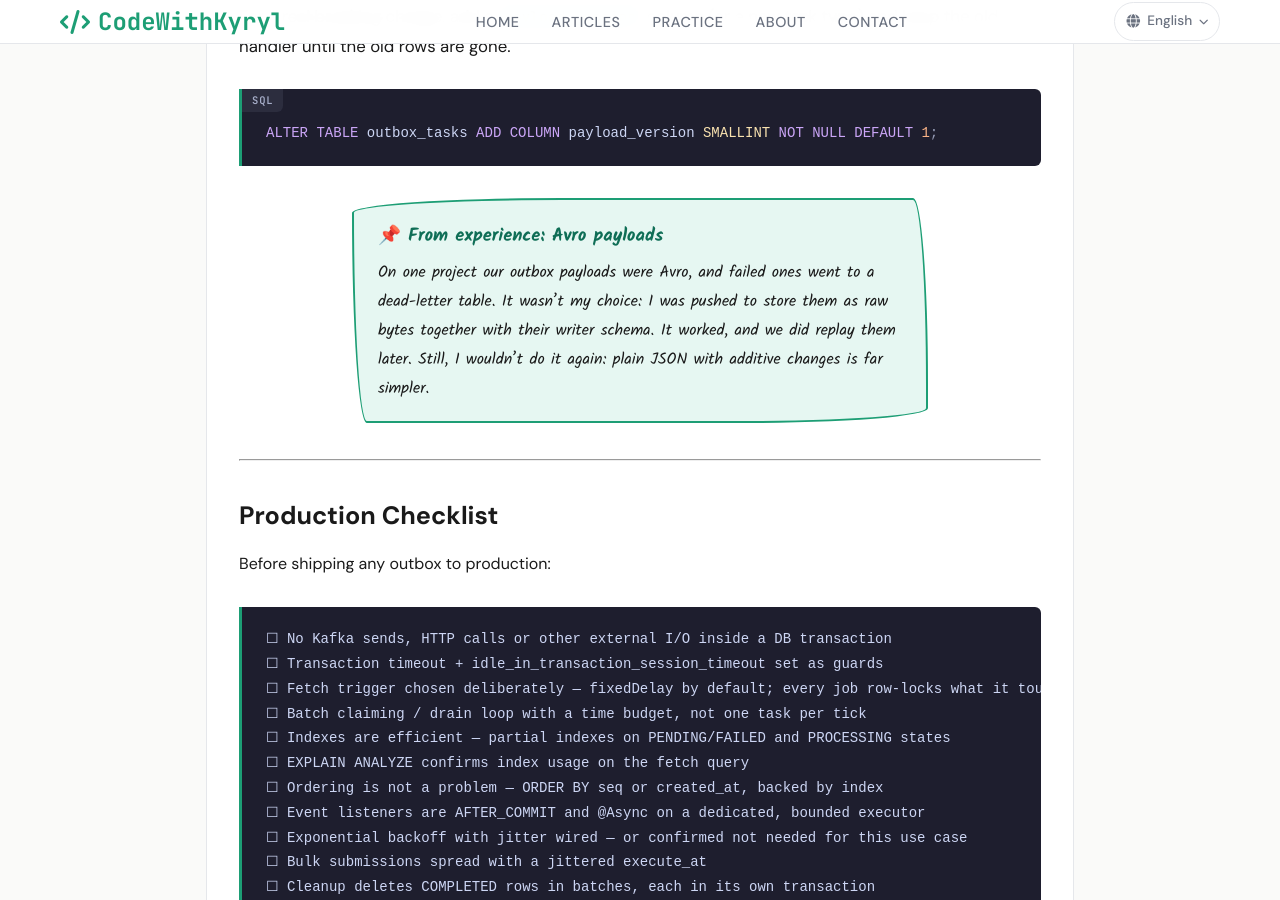
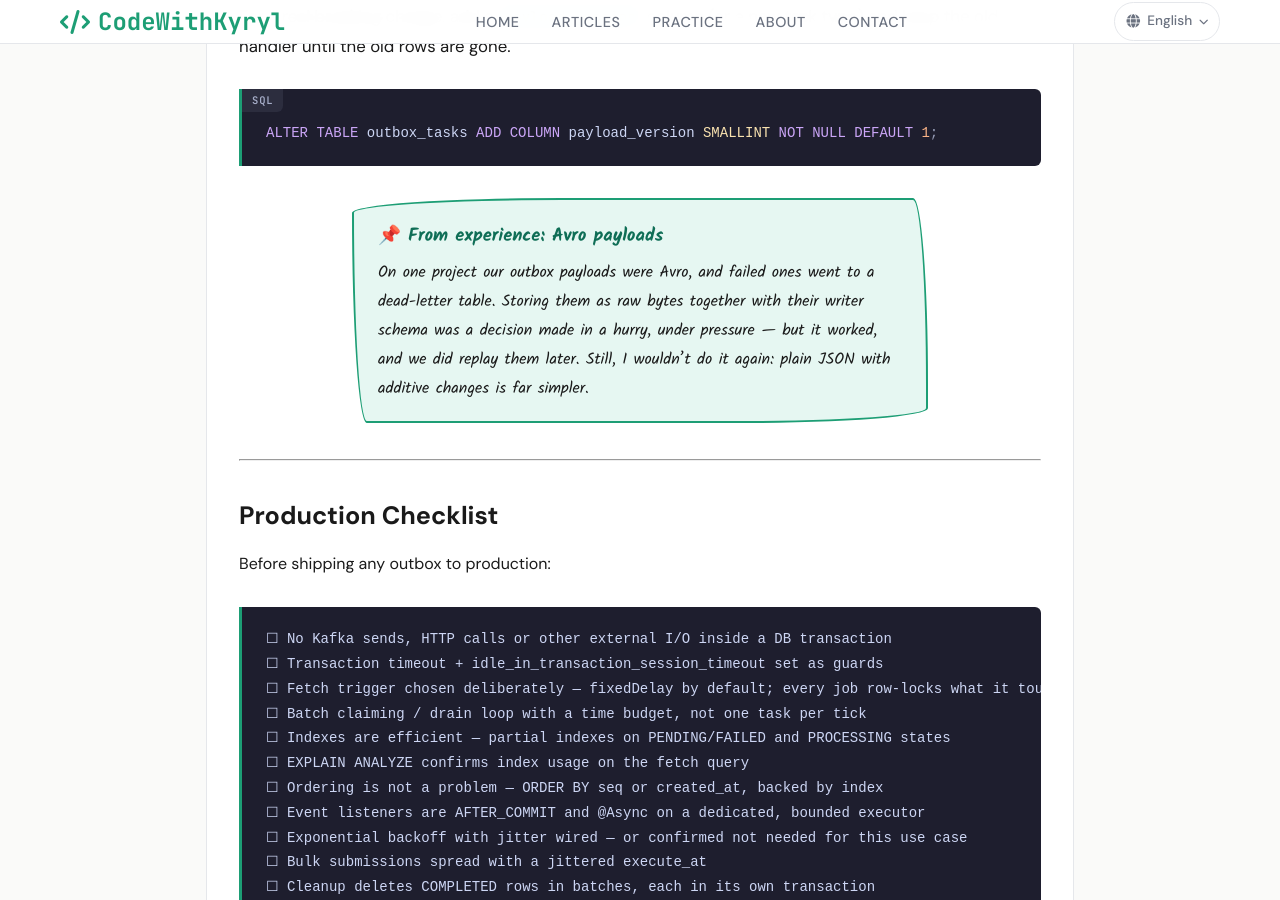
Before and after one commit to javaAndScriptDeveloper/codeWithKyryl, a Jekyll site: the page built from _articles/outboxes.md, in a window 1280 px wide and 900 px high, scrolled down 45314 px. Built offline with Jekyll 4.4.1, drawn with Linux system fonts in a browser that asks for light colours.

Commit message:
Reword the Avro note: a rushed decision that still worked
Co-Authored-By: Claude Opus 5.5 <noreply@anthropic.com>

```diff
--- a/_articles/outboxes.md
+++ b/_articles/outboxes.md
@@ -1818,9 +1818,9 @@ ALTER TABLE outbox_tasks ADD COLUMN payload_version SMALLINT NOT NULL DEFAULT 1;
 <div class="post-sticky" markdown="1">
 <p class="post-sticky-title">📌 From experience: Avro payloads</p>
 
-On one project our outbox payloads were Avro, and failed ones went to a dead-letter table. It
-wasn't my choice: I was pushed to store them as raw bytes together with their writer schema.
-It worked, and we did replay them later. Still, I wouldn't do it again: plain JSON with additive
+On one project our outbox payloads were Avro, and failed ones went to a dead-letter table. Storing
+them as raw bytes together with their writer schema was a decision made in a hurry, under
+pressure — but it worked, and we did replay them later. Still, I wouldn't do it again: plain JSON with additive
 changes is far simpler.
 </div>
 
```
